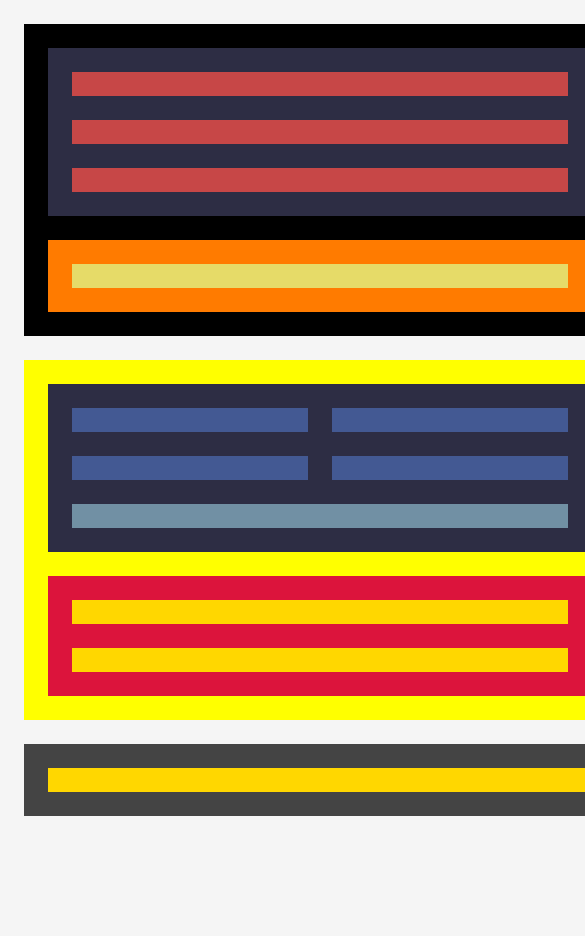
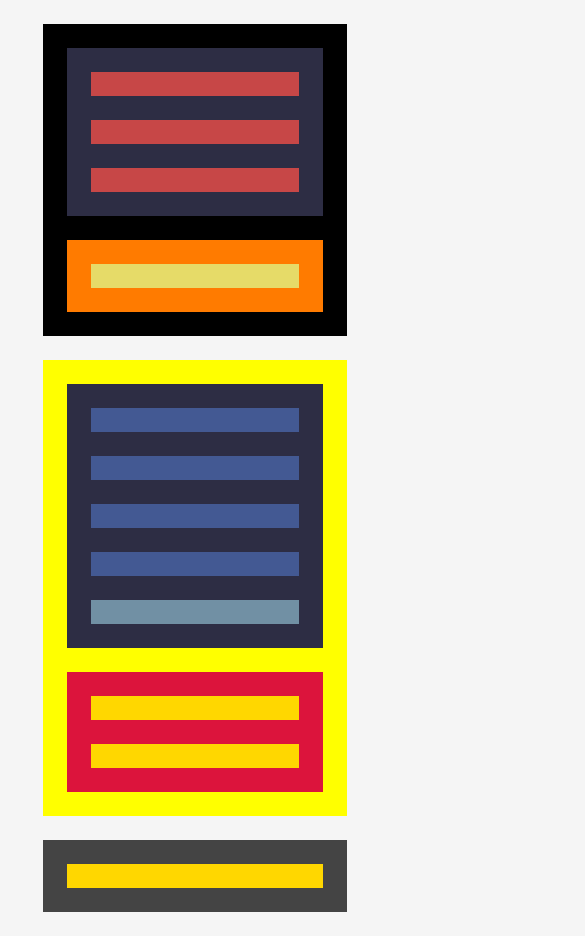
Before and after one commit to fidelvc/m3-1, a plain HTML site: page index.html in a window 390 px wide. Shown: the top 936 px of the page, 585 px wide, since content can reach past the window. Before the commit the page ends 844 px from the top, so only its background shows below. Drawn offline with Linux system fonts and the light colour scheme.

Commit message:
add pas 3

```diff
--- a/styles/style.css
+++ b/styles/style.css
@@ -76,7 +76,7 @@ body {
 @media screen {
     .container {
         min-height: 100vh;
-        min-width: 40rem;
+
 
         margin: 0 auto;
         padding: var(--bleed-container);
@@ -174,6 +174,7 @@ body {
     }
 }
 
+/* Vista tablet */
 @media(max-width:80rem) {
     .main {
         display: flex;
@@ -182,7 +183,12 @@ body {
 
 }
 
+/* Vista móvil */
+
 @media (max-width: 40rem) {
+    .container{
+        width: 22rem;
+    }
     .headerbar {
         display: flex;
         flex-direction: column;
@@ -191,11 +197,13 @@ body {
     .headerbar>div {
         flex-grow: 1;
     }
+    .article-wrapper{
+        display: flex;
+
+    }
+    .article-wrapper>div{
+        flex-grow: 1;
+        flex-basis: 100%;
+    }
 
 }
-
-
-
-
-
-@media(max-width: 40rem) {}
```
